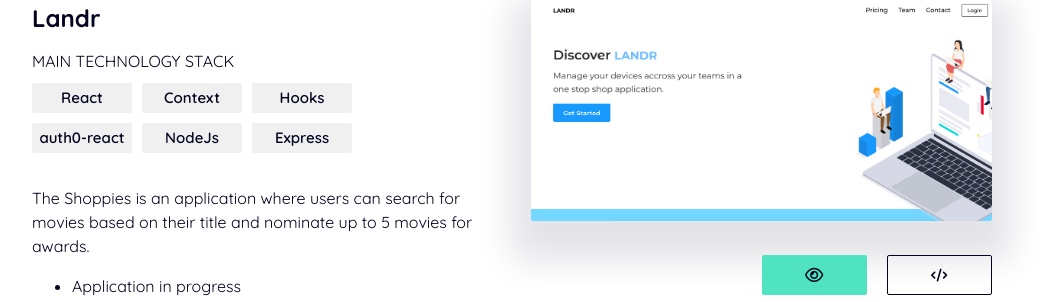
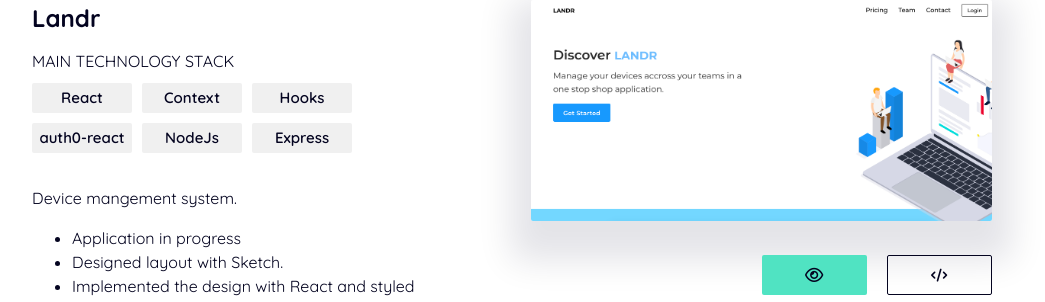
Before and after one commit to guillsav/portfolio, a React (Create React App) app: page / in a window 1280 px wide. Shown: the part 1246-1548 px from the top of the page, without its empty margins (128-1173 px from the left). Built offline with nearby package versions, Linux system fonts and the light colour scheme.

Commit message:
Changed Landr data

```diff
--- a/src/data.js
+++ b/src/data.js
@@ -15,7 +15,7 @@ const PROJECTS_DATA = [
     techs: ["React", "Context", "Hooks", "auth0-react", "NodeJs", "Express"],
     github: "https://github.com/Device-Management-System",
     liveProject: "https://device-management-system.netlify.app/",
-    summary: `The Shoppies is an application where users can search for movies based on their title and nominate up to 5 movies for awards.`,
+    summary: `Device mangement system.`,
     description: [
       `Application in progress`,
       `Designed layout with Sketch.`,
```
